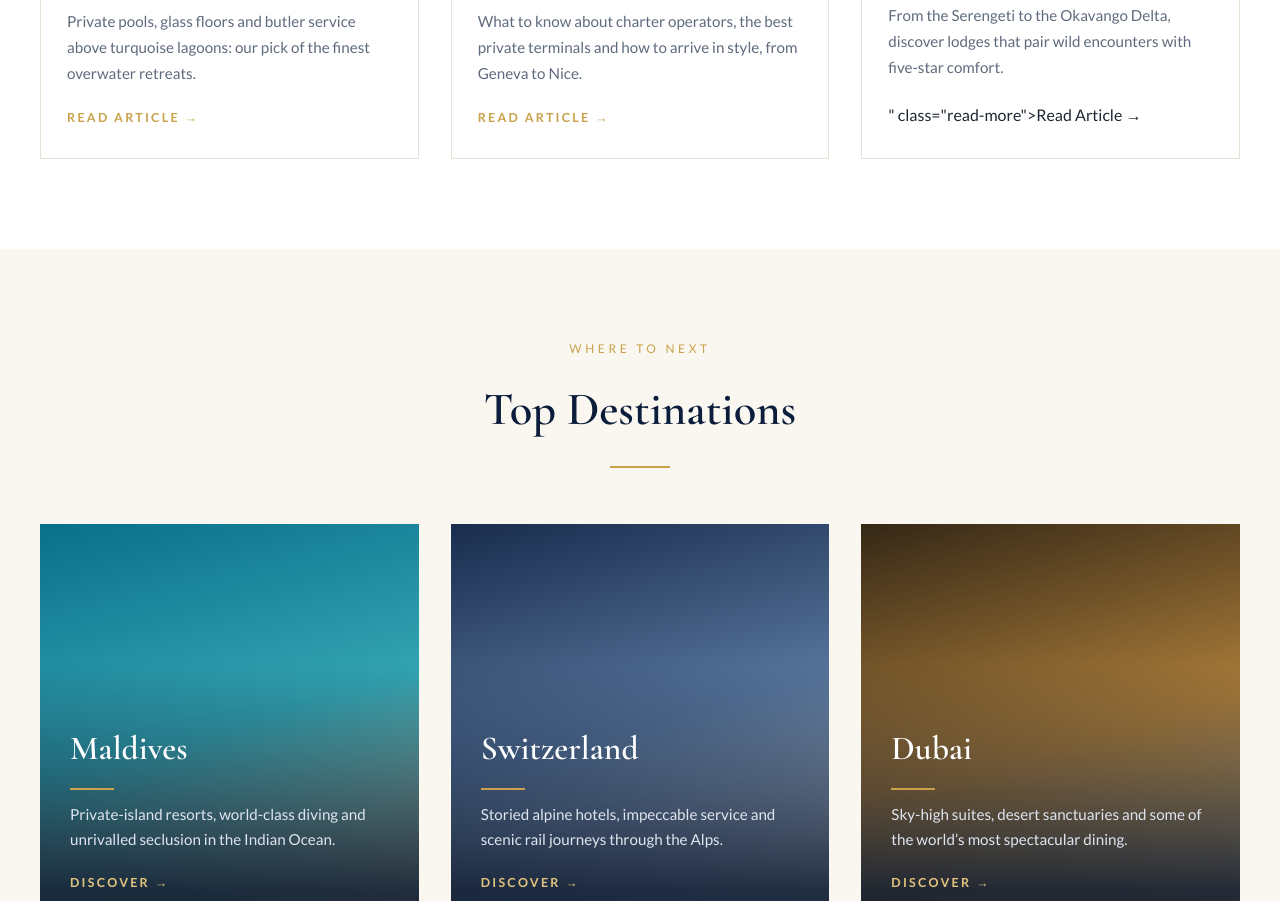
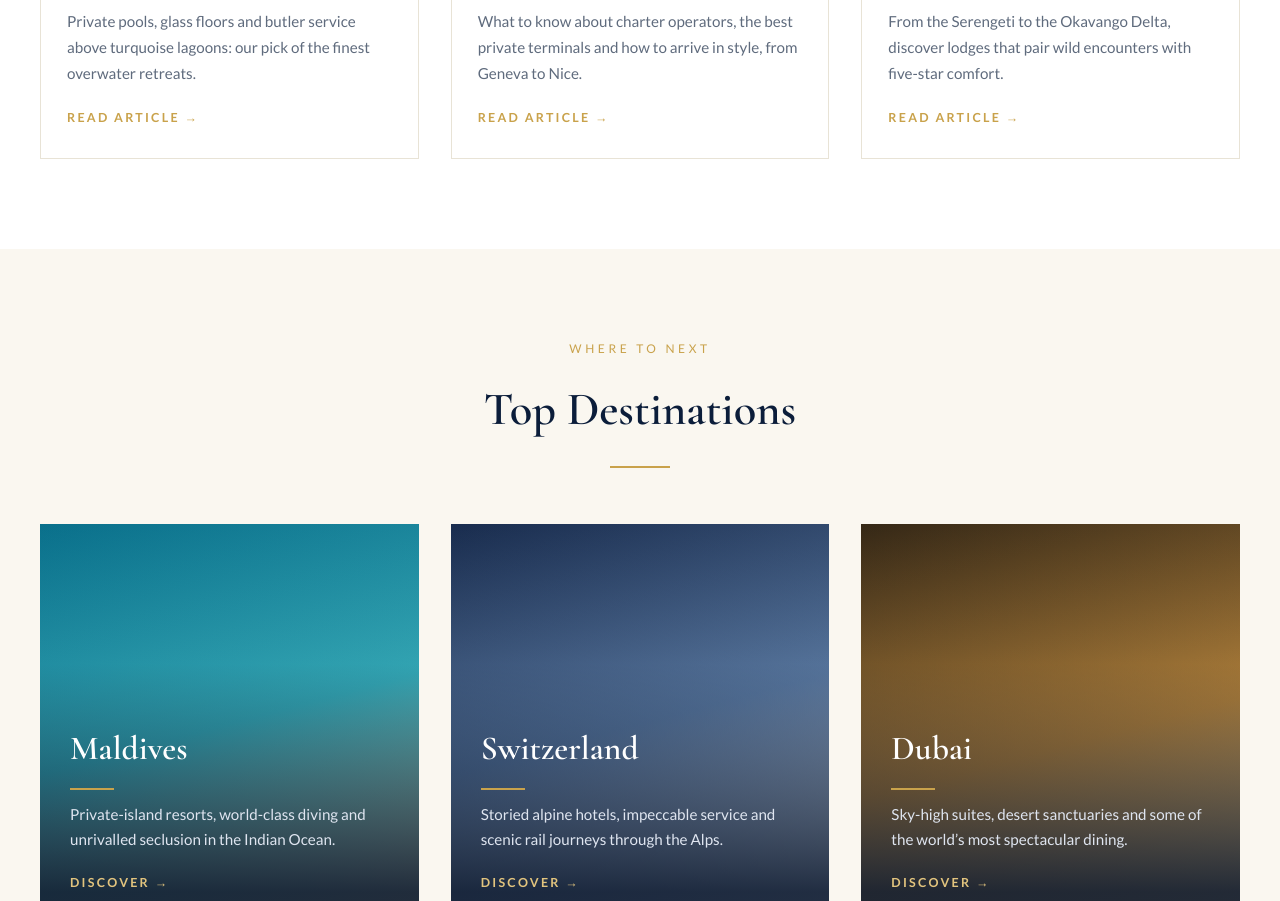
Before and after one commit to ashaikh93/affluent-traveler, a plain HTML site: page index.html in a window 1280 px wide. Shown: the part 1376-2277 px from the top of the page. Drawn offline with nearby package versions, Linux system fonts and the light colour scheme.

Commit message:
Update index.html Fixed Read Article link for featured posts

```diff
--- a/index.html
+++ b/index.html
@@ -348,7 +348,7 @@
             <p class="meta">Africa · 9 min read</p>
             <h3>Luxury Safari Lodges in Africa</h3>
             <p>From the Serengeti to the Okavango Delta, discover lodges that pair wild encounters with five-star comfort.</p>
-            <a href="blog/africa-safari-lodges.html">" class="read-more">Read Article →</a>
+            <a href="blog/africa-safari-lodges.html" class="read-more">Read Article →</a>
           </div>
         </article>
       </div>
```
